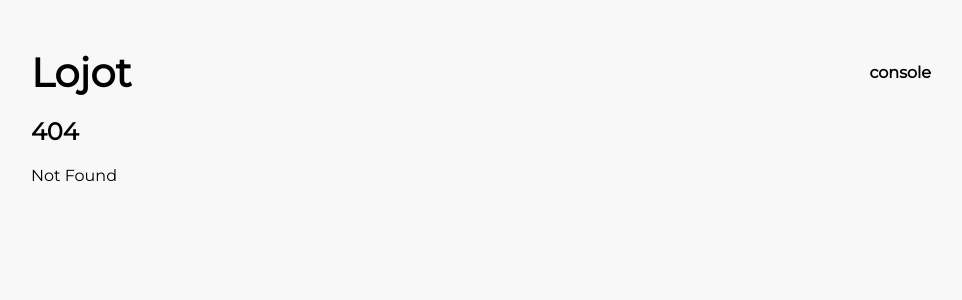
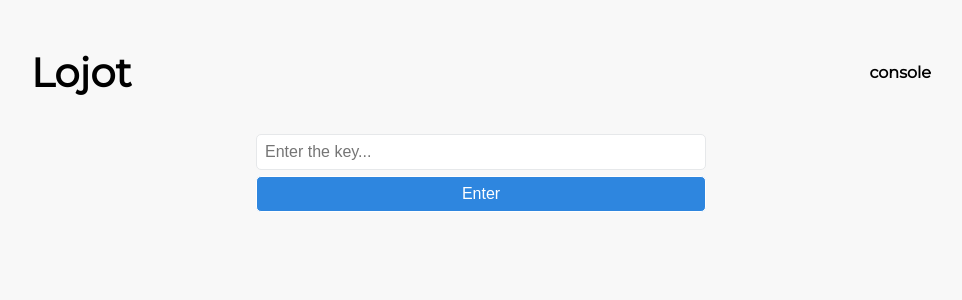
Before and after one commit to jonathanlo411/lojot, a SvelteKit app: page /auth in a window 1280 px wide. Before the commit this address had no page. Shown: the top 300 px of the page, without its empty margins (159-1121 px from the left). Built offline with nearby package versions, Linux system fonts and the light colour scheme; no server answers.

Commit message:
feat: add auth to admin pannel

```diff
--- a/src/routes/+layout.svelte
+++ b/src/routes/+layout.svelte
@@ -3,7 +3,7 @@
     <div id="center">
         <div id="nav">
             <a href='/' id="title">Lojot</a>
-            <a href='/admin'>console</a>
+            <a href='/auth'>console</a>
         </div>
         <slot></slot>
     </div>
--- a/src/routes/+page.server.ts
+++ b/src/routes/+page.server.ts
@@ -1,5 +1,5 @@
 import { prisma } from "$lib/server/prisma";
-import type { PageServerLoad, Actions } from "./$types";
+import type { PageServerLoad } from "./$types";
 
 export const load: PageServerLoad = async () => {
     try {
--- /dev/null
+++ b/src/routes/auth/+page.server.ts
@@ -0,0 +1,55 @@
+import type { Actions, PageServerLoad } from "./$types";
+import { prisma } from "$lib/server/prisma";
+import { LOADED_PASSWORD } from '$env/static/private'
+import { redirect } from '@sveltejs/kit';
+
+export const load: PageServerLoad = async ({ cookies }) => {
+    const authCookie = cookies.get('auth')
+    if (authCookie) {
+        // Validate TTL
+        let dbRes;
+        try {
+            dbRes = await prisma.userAuth.findFirstOrThrow({where: { id: authCookie }})
+        } catch (error) {
+            console.log(`Failed to fetch User`)
+            return {msg: 'Session expired, enter key again.'}
+        }
+
+        if (dbRes && dbRes['ttl'] > new Date()) {
+            throw redirect(302, '/admin')
+        } else {
+            return {msg: 'Session expired, enter key again.'}
+        }
+    }
+}
+
+export const actions: Actions = {
+    login: async ({ request, cookies }) => {
+        const formInput = (await request.json())['passkey']
+
+        // Checking correct passkey
+        if (formInput === LOADED_PASSWORD) {
+            let oneWeekTTL = new Date()
+            oneWeekTTL = new Date(oneWeekTTL.getTime() + 7 * 24 * 60 * 60 * 1000);
+
+            // Setting auth cookie to persist session
+            try {
+                const dbRes = await prisma.userAuth.create({ data: {
+                    ttl: oneWeekTTL
+                }})
+
+                cookies.set('auth', dbRes['id'], {
+                    maxAge: 60 * 60 * 24 * 7
+                })
+            } catch (error) {
+                console.log(`\nFailed to update Database:\n${error}\n`)
+                return {msg: "Something went wrong, try again later."}
+            }
+
+            // Redirect user once authed
+            return {redirect: "true"}
+        } else {
+            return {msg: 'Incorrect Credentials'}
+        }
+    }
+}
--- /dev/null
+++ b/src/routes/auth/+page.svelte
@@ -0,0 +1,114 @@
+<script lang='ts'>
+    import { deserialize } from '$app/forms';
+    import type { PageData } from "../$types";
+
+    export let data: PageData;
+
+    let passkey = '';
+    let errorMessage = '';
+
+    if (data.msg) errorMessage = data.msg
+
+    // Validating responses
+    async function handleSubmit(e: SubmitEvent) {
+        e.preventDefault()
+
+        if (!passkey.trim()) {
+            errorMessage = 'Passkey cannot be empty';
+            return;
+        }
+
+        // Submitting response
+        let fetchRes = await fetch('?/login', {
+            method: 'POST',
+            body: JSON.stringify({ passkey })
+        })
+        const result = deserialize(await fetchRes.text())['data'];
+        if (result.redirect) {
+            location.href = '/admin'
+        } else if (result.msg) {
+            errorMessage = result.msg;
+        }
+    }
+
+</script>
+
+<section>
+    <form action="?/login" method="POST" id='login-module' on:submit={handleSubmit}>
+        <input name="passkey" type='text' bind:value={passkey} placeholder='Enter the key...' />
+        <button type='submit'>Enter</button>
+    </form>
+
+    {#if errorMessage}
+        <p id='error'>{errorMessage}</p>
+    {/if}
+</section>
+
+<style>
+    /* General Styling */
+    @import url('https://fonts.googleapis.com/css?family=Montserrat&display=swap');
+    * {
+        margin: 0;
+        box-sizing: border-box;
+    }
+    section {
+        font-family: 'Montserrat';
+    }
+    #login-module {
+        display: flex;
+        align-items: center;
+        flex-direction: column;
+        margin: 2rem auto;
+        width: 50%;
+    }
+    #login-module input, button {
+        width: 100%;
+        padding: 0.5rem;
+        font-size: 1rem;
+        margin: 1% 0;
+        border-radius: 5px;
+        outline: none;
+        border: 1px solid var(--border-color);
+        transition: 0.3s;
+    }
+    #login-module input:hover {
+        border: 1px solid black;
+        cursor: pointer;
+    }
+    #login-module input:focus {
+        border: 1px solid black;
+    }
+    button {
+        display: flex;
+        align-items: center;
+        transition: 0.2s;
+        border: 1px solid white;
+        border-radius: 5px;
+        margin: 0.1rem 0;
+        background-color: var(--highlight);
+        color: white;
+        text-align: center;
+        justify-content: space-evenly;
+    }
+    button:hover {
+        cursor: pointer;
+        background-color: var(--highlight-lighten);
+        border: 1px solid black;
+    }
+
+    #error {
+        background-color: red;
+        color: white;
+        border-radius: 5px;
+        font-weight: bold;
+        font-size: 1rem;
+        position: absolute;
+        bottom: 3rem;
+        left: 50%;
+        transform: translate(-50%, 0);
+        padding: 0.5rem;
+        display: flex;
+        align-items: center;
+        justify-content: space-evenly;
+    }
+</style>
```
Also changed, not shown: src/routes/admin/+page.server.ts (+18 -1 lines), 1 other file (tests, documents, lock files or other folders).
